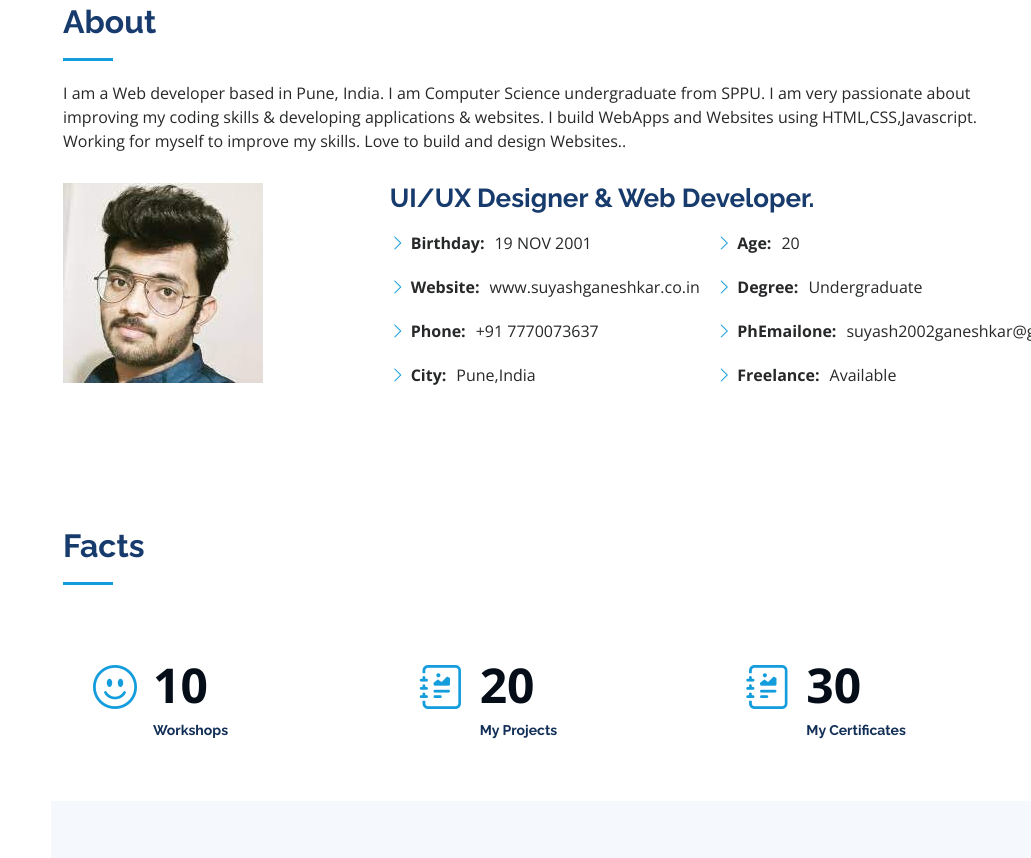
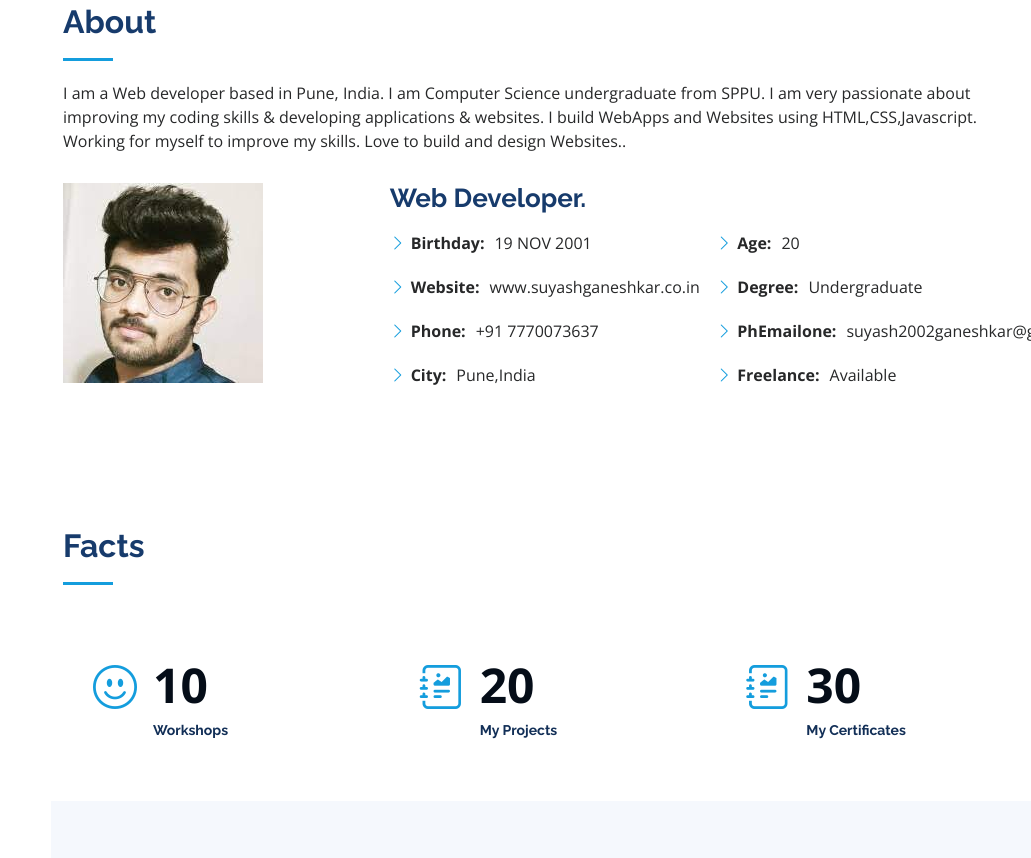
Before and after one commit to Suyash-Ganeshkar/Portfolio, a plain HTML site: page index.html in a window 1280 px wide. Shown: the part 857-1715 px from the top of the page, without its empty margins (249-1280 px from the left). Drawn offline with nearby package versions, Linux system fonts and the light colour scheme.

Commit message:
Update index.html

```diff
--- a/index.html
+++ b/index.html
@@ -92,7 +92,7 @@
             <img src="assets/img/download.jpg" class="img-fluid" alt="">
           </div>
           <div class="col-lg-8 pt-4 pt-lg-0 content" data-aos="fade-left">
-            <h3>UI/UX Designer &amp; Web Developer.</h3>
+            <h3>Web Developer.</h3>
             <p class="fst-italic">
 
             </p>
@@ -368,6 +368,7 @@
             </div>
           </div>
 
+          <!--
           <div class="col-lg-4 col-md-6 portfolio-item filter-app">
             <div class="portfolio-wrap">
               <img src="assets/img/portfolio/portfolio-6.jpg" class="img-fluid" alt="">
@@ -406,7 +407,8 @@
                 <a href="portfolio-details.html" title="More Details"><i class="bx bx-link"></i></a>
               </div>
             </div>
-          </div>
+          </div> -->
+
 
         </div>
 
```
